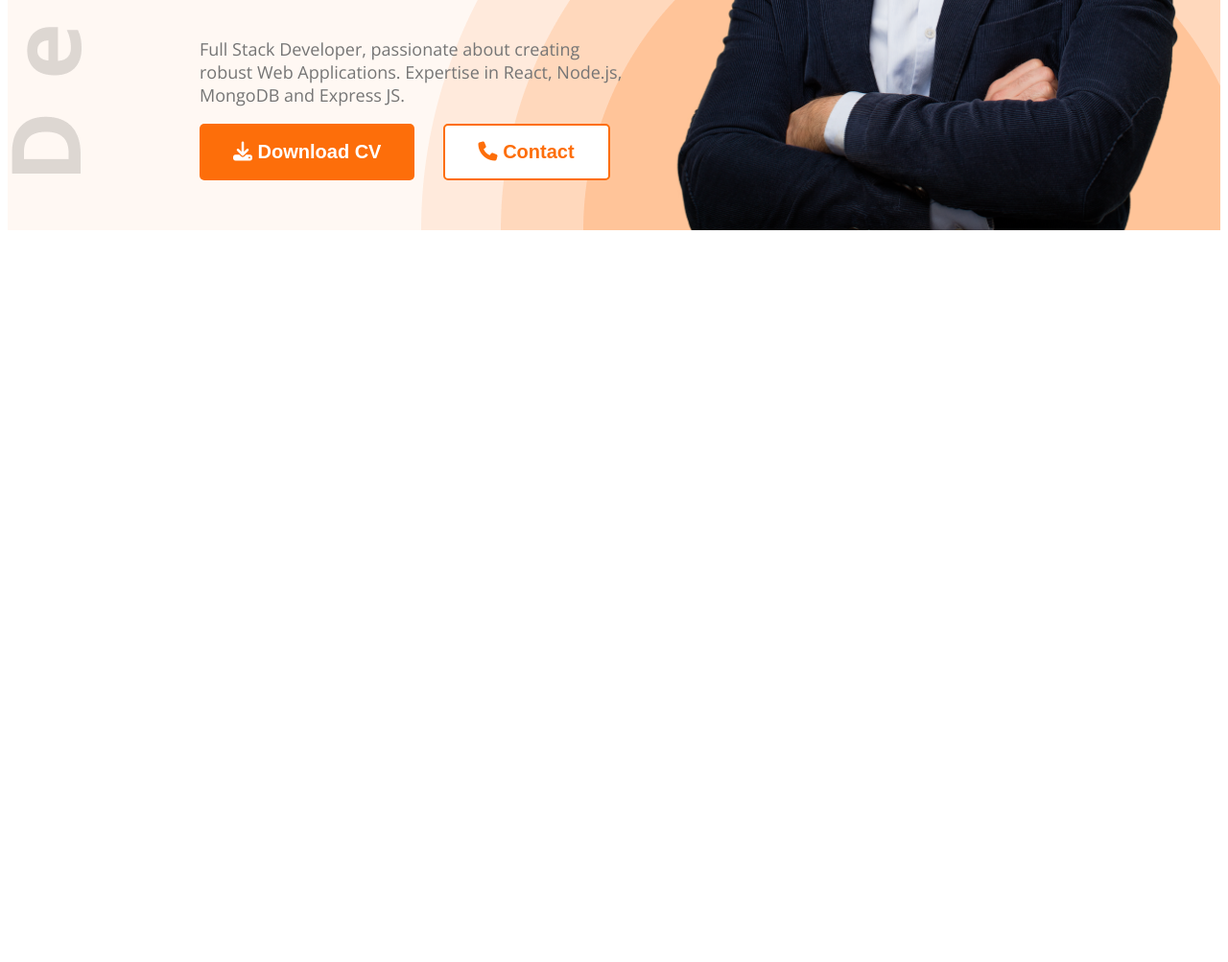
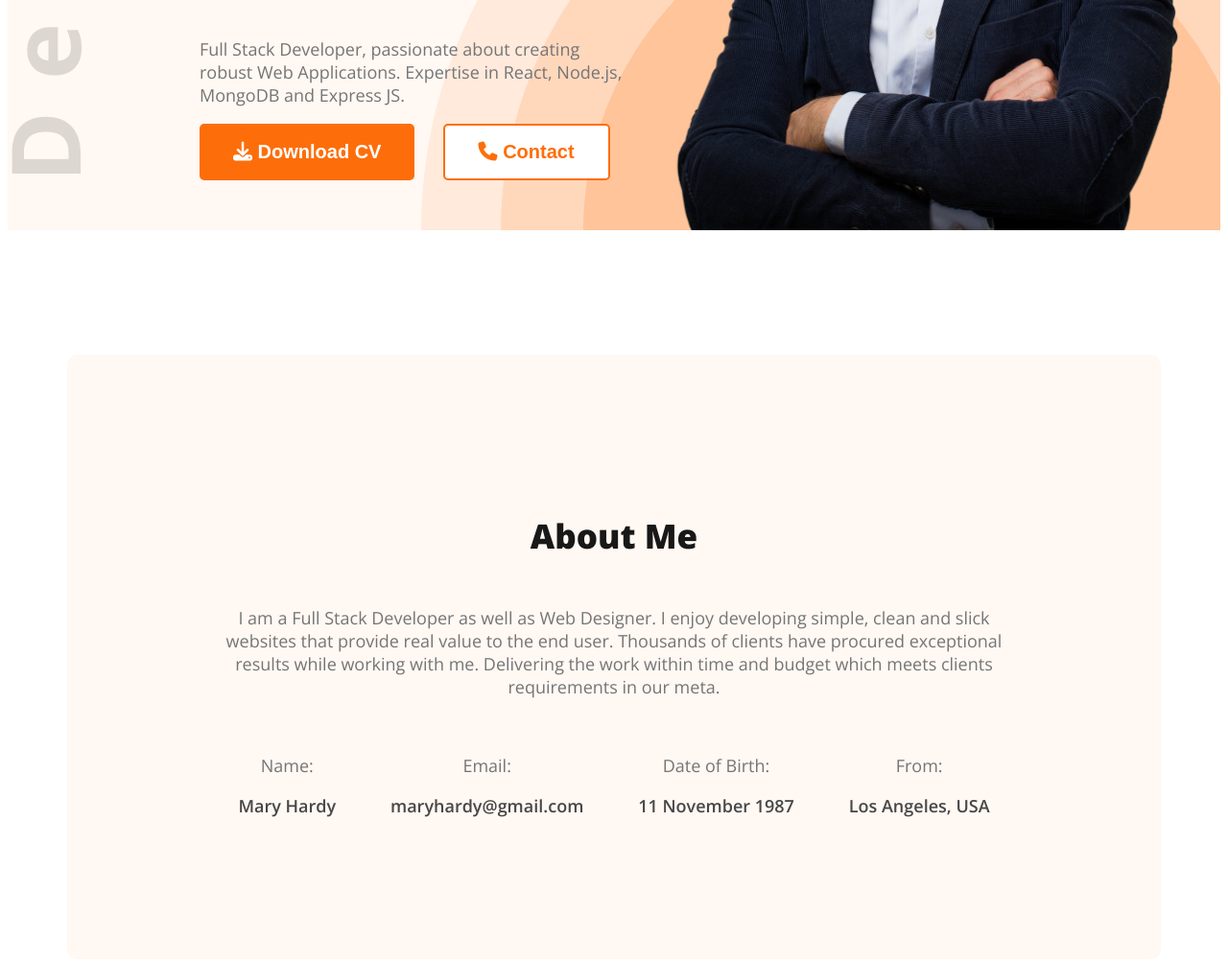
Before and after one commit to kaijentuhyo/web-developer-portfolio, a plain HTML site: page index.html in a window 1280 px wide. Shown: the part 590-1593 px from the top of the page at 96% size. Before the commit the page ends 838 px from the top, so only its background shows below. Drawn offline with nearby package versions, Linux system fonts and the light colour scheme.

Commit message:
Implemented the about section.

```diff
--- a/index.html
+++ b/index.html
@@ -39,9 +39,34 @@
         <!-- Banner Section Ends -->
     </header>
     <!-- Header Section Ends -->
+    <!-- Main Section Starts -->
     <main>
-
+        <!-- About Section Starts -->
+        <section class="about bg-secondary">
+            <h3 class="section-title dark-1">About Me</h3>
+            <p class="section-description dark-3">I am a Full Stack Developer as well as Web Designer. I enjoy developing simple, clean and slick websites that provide real value to the end user. Thousands of clients have procured exceptional results while working with me. Delivering the work within time and budget which meets clients requirements in our meta.</p>
+            <div class="about-items">
+                <div class="about-item">
+                    <p class="item-title dark-3">Name:</p>
+                    <p class="item-description dark-2">Mary Hardy</p>
+                </div>
+                <div class="about-item">
+                    <p class="item-title dark-3">Email:</p>
+                    <p class="item-description dark-2">maryhardy@gmail.com</p>
+                </div>
+                <div class="about-item">
+                    <p class="item-title dark-3">Date of Birth:</p>
+                    <p class="item-description dark-2">11 November 1987</p>
+                </div>
+                <div class="about-item">
+                    <p class="item-title dark-3">From:</p>
+                    <p class="item-description dark-2">Los Angeles, USA</p>
+                </div>
+            </div>
+        </section>
+        <!-- About Section Ends -->
     </main>
+    <!-- Main Section Ends -->
     <footer>
 
     </footer>
--- a/styles/style.css
+++ b/styles/style.css
@@ -47,6 +47,29 @@
     border: 2px solid #FD6E0A;
     border-radius: 5px;
     margin-left: 25px;
+}
+
+.section-title {
+    font-size: 35px;
+    font-weight: 800;
+}
+
+.section-description {
+    font-size: 18px;
+    margin-top: 50px;
+}
+
+.item-title {
+    font-size: 18px;
+}
+
+.item-description {
+    font-size: 18px;
+    font-weight: 600;
+}
+
+.text-center {
+    text-align: center;
 }
 
 /* Header Section Styles Starts */
@@ -121,3 +144,33 @@ nav li a {
 /* Banner Section Styles Ends */
 
 /* Header Section Styles Ends */
+
+/* Main Section Styles Starts */
+
+main {
+    max-width: 1140px;
+    margin: 0 auto;
+}
+
+main section {
+    margin-top: 130px;
+    margin-bottom: 130px;
+}
+
+/* About Section Styles Starts */
+
+.about {
+    border-radius: 10px;
+    padding: 130px 150px;
+    text-align: center;
+}
+
+.about-items {
+    display: flex;
+    justify-content: space-around;
+    margin-top: 40px;
+}
+
+/* About Section Styes Ends */
+
+/* Main Section Styles Ends */
```
